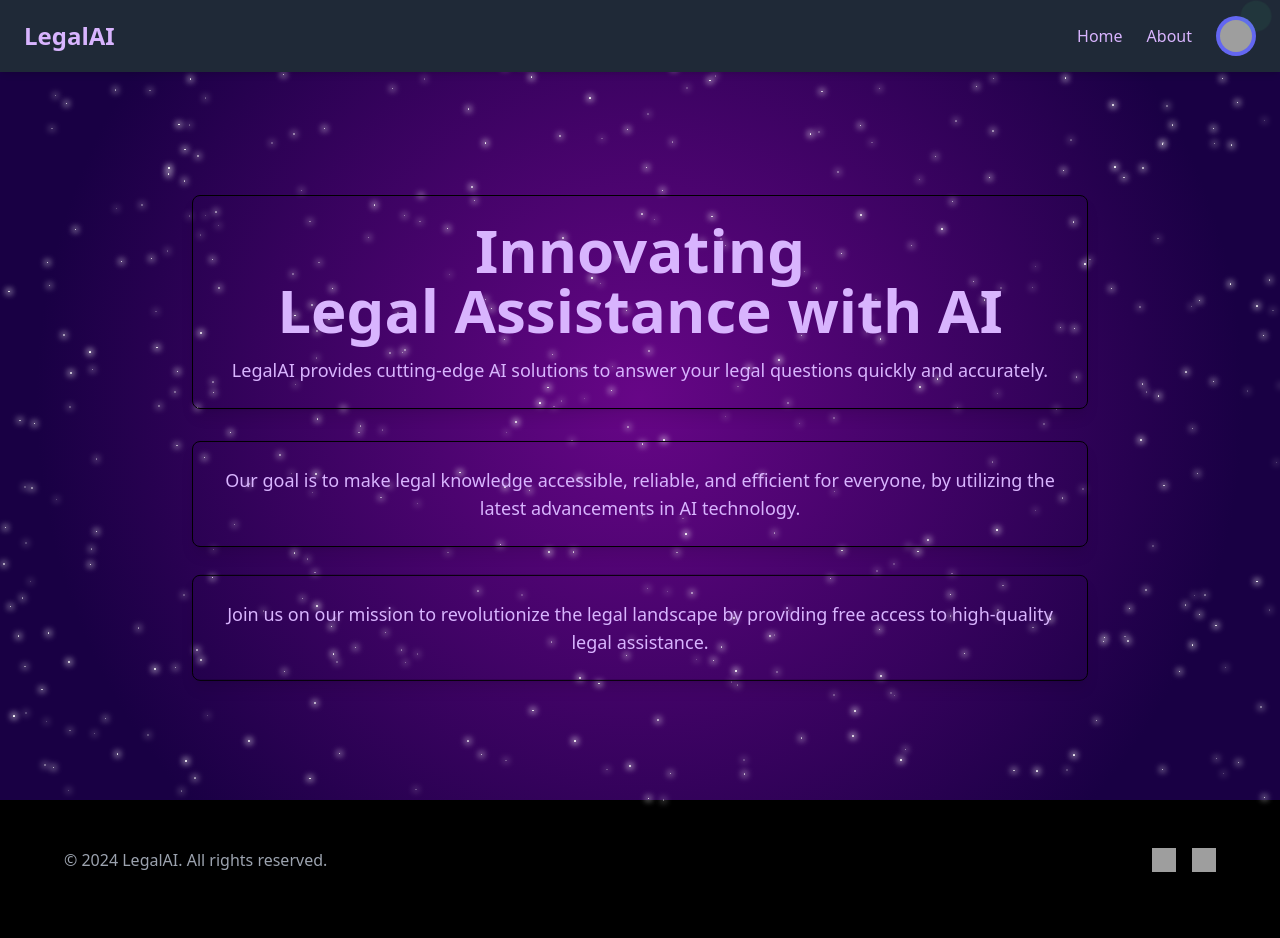
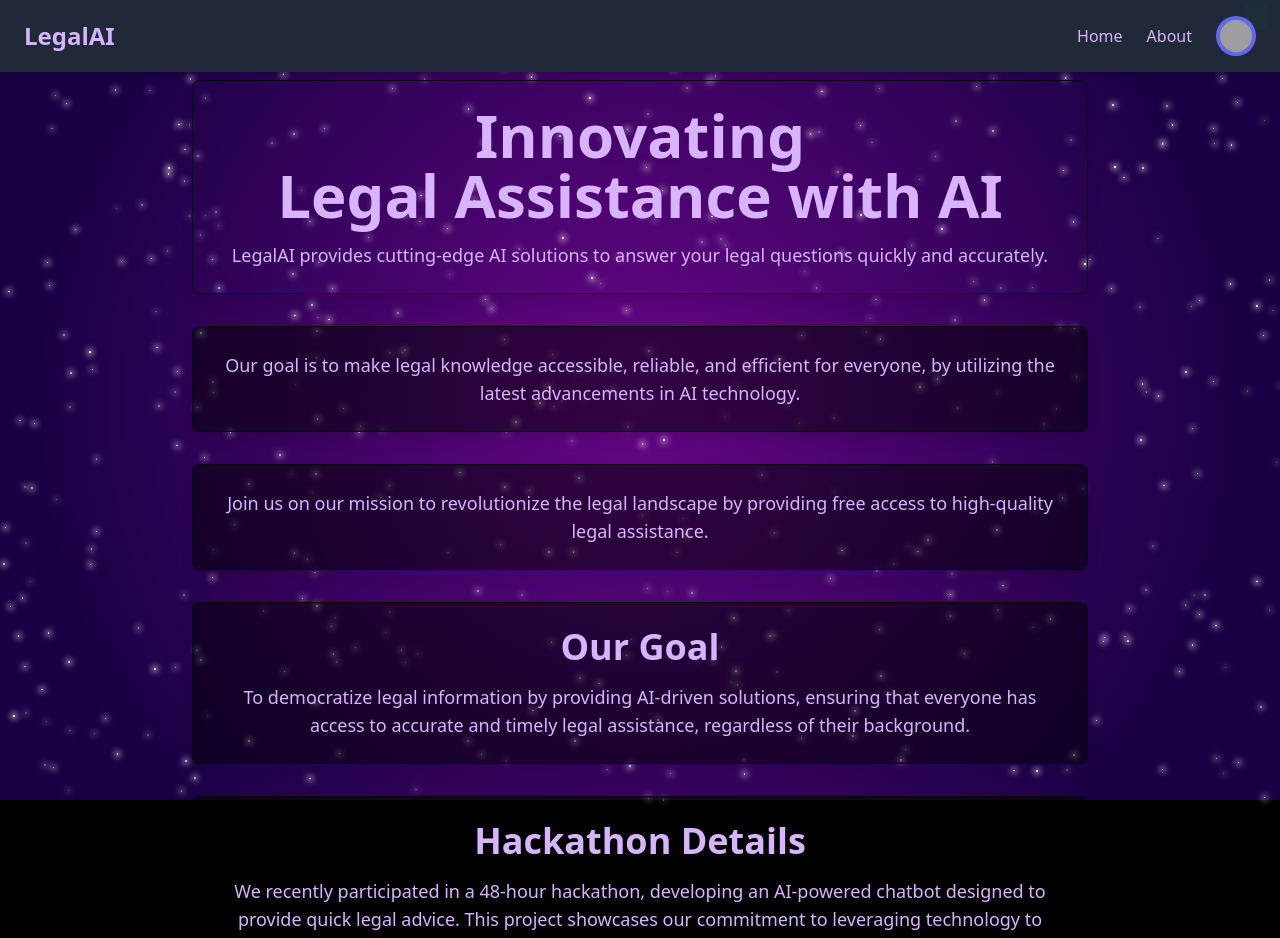
Before and after one commit to rishi-golla/Legal-AI, a React (Create React App) app in the folder legal-ai/: page / in a window 1280 px wide. Shown: the top 938 px of the page. Before the commit the page ends 888 px from the top, so only its background shows below. Built offline with nearby package versions, Linux system fonts and the light colour scheme; grey boxes are pictures that could not be loaded.

Commit message:
home page design

```diff
--- a/legal-ai/src/components/Home.js
+++ b/legal-ai/src/components/Home.js
@@ -12,14 +12,28 @@ const Home = () => {
           LegalAI provides cutting-edge AI solutions to answer your legal questions quickly and accurately.
         </p>
       </div>
-      <div className="animate-slide-in w-full max-w-4xl p-6 bg-primary border border-accent rounded-lg transform transition duration-500 hover:scale-105 shadow-lg">
+      <div className="w-full max-w-4xl p-6 border border-accent rounded-lg transform transition duration-500 hover:scale-105 shadow-lg" style={{ backgroundColor: 'rgba(0, 0, 0, 0.5)' }}>
         <p className="text-purple-300 text-lg">
           Our goal is to make legal knowledge accessible, reliable, and efficient for everyone, by utilizing the latest advancements in AI technology.
         </p>
       </div>
-      <div className="animate-bounce-in w-full max-w-4xl p-6 bg-primary border border-accent rounded-lg transform transition duration-500 hover:scale-105 shadow-lg">
+      <div className="w-full max-w-4xl p-6 border border-accent rounded-lg transform transition duration-500 hover:scale-105 shadow-lg" style={{ backgroundColor: 'rgba(0, 0, 0, 0.5)' }}>
         <p className="text-purple-300 text-lg">
           Join us on our mission to revolutionize the legal landscape by providing free access to high-quality legal assistance.
+        </p>
+      </div>
+      {/* New "Our Goal" box */}
+      <div className="w-full max-w-4xl p-6 border border-accent rounded-lg transform transition duration-500 hover:scale-105 shadow-lg" style={{ backgroundColor: 'rgba(0, 0, 0, 0.5)' }}>
+        <h2 className="text-purple-300 text-4xl font-bold mb-4">Our Goal</h2>
+        <p className="text-purple-300 text-lg">
+          To democratize legal information by providing AI-driven solutions, ensuring that everyone has access to accurate and timely legal assistance, regardless of their background.
+        </p>
+      </div>
+      {/* New "Hackathon Details" box */}
+      <div className="w-full max-w-4xl p-6 border border-accent rounded-lg transform transition duration-500 hover:scale-105 shadow-lg" style={{ backgroundColor: 'rgba(0, 0, 0, 0.5)' }}>
+        <h2 className="text-purple-300 text-4xl font-bold mb-4">Hackathon Details</h2>
+        <p className="text-purple-300 text-lg">
+          We recently participated in a 48-hour hackathon, developing an AI-powered chatbot designed to provide quick legal advice. This project showcases our commitment to leveraging technology to make legal assistance accessible.
         </p>
       </div>
     </section>
```
